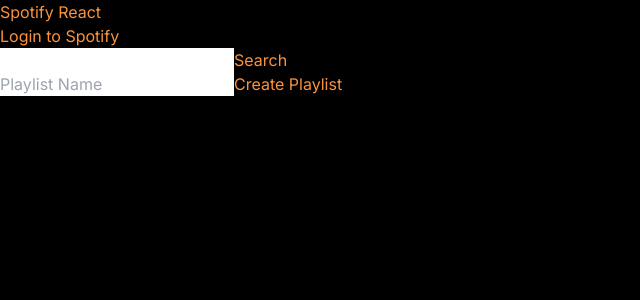
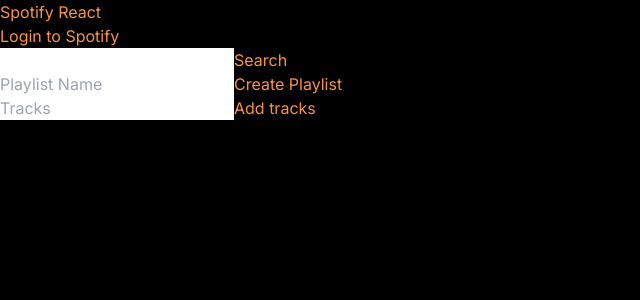
Before and after one commit to Njoe00/Youtube-PlayList-To-Spotify-Converter, a Next.js app: page / in a window 1280 px wide. Shown: the top 300 px of the page, without its empty margins (0-640 px from the left). Built offline with nearby package versions, Linux system fonts and the light colour scheme.

Commit message:
adding tracks to newly made playlist

```diff
--- a/src/app/playlist/page.tsx
+++ b/src/app/playlist/page.tsx
@@ -3,6 +3,8 @@ import axios from "axios";
 
 export default function Playlist({ token }: { token: string | null }) {
   const [playlistName, setPlaylistName] = useState("");
+  const [trackName, setTrackName] = useState("");
+  const [playlistId, setPlaylistId] = useState("");
 
   const createPlaylist = async () => {
     try {
@@ -18,8 +20,27 @@ export default function Playlist({ token }: { token: string | null }) {
           },
         }
       );
+      setPlaylistId(response.data.id);
+      console.log("Playlist created:", response.data);
+    } catch (error) {
+      console.error("Error creating playlist:", error);
+    }
+  };
 
-      console.log("Playlist created:", response.data);
+  const addTracksToPlaylist = async () => {
+    try {
+      const response = await axios.post(
+        `https://api.spotify.com/v1/playlists/${playlistId}/tracks`,
+        { uris: [trackName] },
+        {
+          headers: {
+            Authorization: `Bearer ${token}`,
+            "Content-Type": "application/json",
+          },
+        }
+      );
+
+      console.log("Songs added:", response);
     } catch (error) {
       console.error("Error creating playlist:", error);
     }
@@ -34,6 +55,15 @@ export default function Playlist({ token }: { token: string | null }) {
         onChange={(e) => setPlaylistName(e.target.value)}
       />
       <button onClick={createPlaylist}>Create Playlist</button>
+      <div>
+        <input
+          type="text"
+          placeholder="Tracks"
+          value={trackName}
+          onChange={(e) => setTrackName(e.target.value)}
+        />
+        <button onClick={addTracksToPlaylist}>Add tracks</button>
+      </div>
     </div>
   );
 }
```
